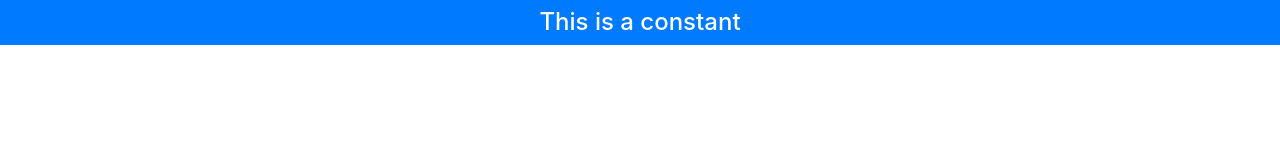
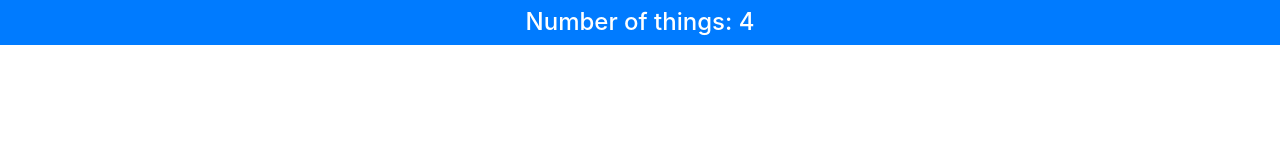
Before and after one commit to OpenTechConsult/primer, a React (Create React App) app: page / in a window 1280 px wide. Shown: the top 160 px of the page. Built offline with nearby package versions, Linux system fonts and the light colour scheme.

Commit message:
Mixing an expression with Static Content in App.js in the Src folder

```diff
--- a/src/App.js
+++ b/src/App.js
@@ -1,10 +1,10 @@
 import React, { Component } from 'react';
 
-const message = "This is a constant"
+const count = 4
 
 export default class App extends Component {
   render = () =>
     <h4 className="bg-primary text-white text-center p-2">
-      { message }
+      Number of things: { count }
     </h4>
 }
```
